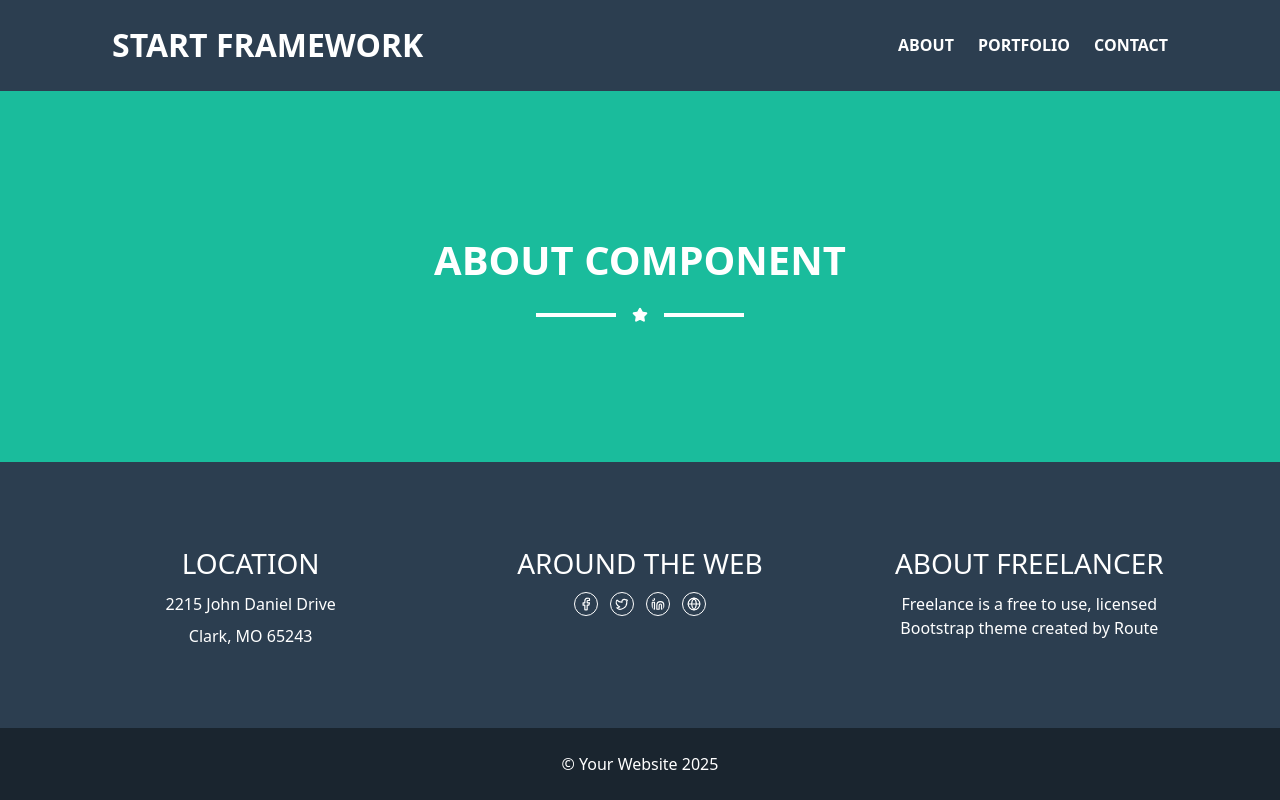
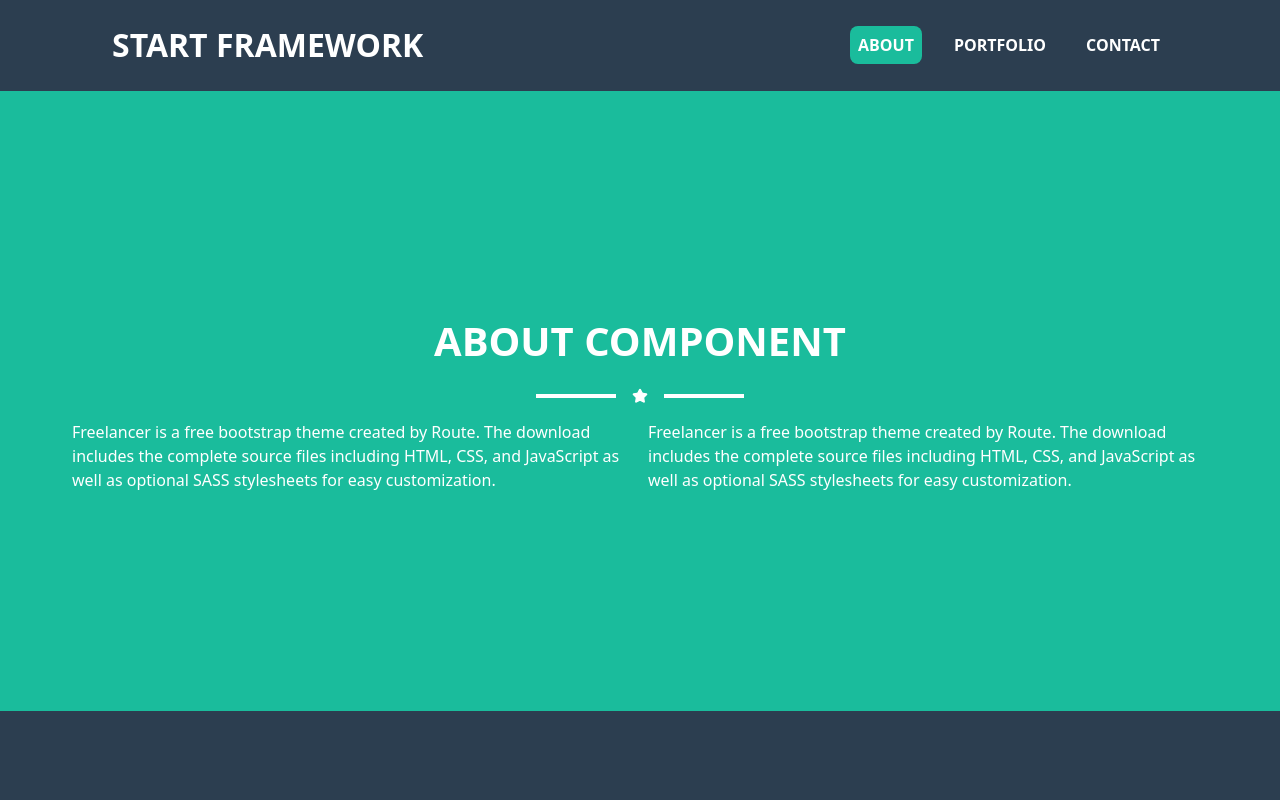
Before and after one commit to Margo-Mikhael/first-react-app2, a React (Vite) app: page /about in a window 1280 px wide. Shown: the top 800 px of the page. Built offline with nearby package versions, Linux system fonts and the light colour scheme.

Commit message:
Enhance About and Home components layout; refactor Navbar to use NavLink for better navigation

```diff
--- a/src/components/About/About.jsx
+++ b/src/components/About/About.jsx
@@ -3,8 +3,28 @@ import Header from "../Header/Header";
 
 export default function About() {
   return (
-    <div className="grow bg-secondary flex items-center justify-center">
-      <Header text="About component" isDark={false} />
+    <div className="grow bg-secondary flex items-center justify-center min-h-[620px] ">
+      {/* section content container */}
+      <div className="flex flex-col gap-4 container  ">
+        <Header text="About component" isDark={false} />
+
+        {/* Paragraphs container */}
+        <div className="flex flex-col md:flex-row text-white container px-18 gap-4">
+          <p>
+            Freelancer is a free bootstrap theme created by Route. The download
+            includes the complete source files including HTML, CSS, and
+            JavaScript as well as optional SASS stylesheets for easy
+            customization.
+          </p>
+
+          <p>
+            Freelancer is a free bootstrap theme created by Route. The download
+            includes the complete source files including HTML, CSS, and
+            JavaScript as well as optional SASS stylesheets for easy
+            customization.
+          </p>
+        </div>
+      </div>
     </div>
   );
 }
--- a/src/components/Home/Home.jsx
+++ b/src/components/Home/Home.jsx
@@ -4,7 +4,7 @@ import avatar from "../../assets/avataaars.svg";
 
 export default function Home() {
   return (
-    <div className="grow bg-secondary flex flex-col items-center justify-center p-28">
+    <div className="grow bg-secondary flex flex-col items-center justify-center min-h-[620px]">
       <div className="flex flex-col items-center gap-4 text-white">
         <img src={avatar} alt="avatar" className="size-[250px]" />
 
--- a/src/components/Navbar/Navbar.jsx
+++ b/src/components/Navbar/Navbar.jsx
@@ -1,6 +1,6 @@
 import { Menu, X } from "lucide-react";
 import React, { useState } from "react";
-import { Link } from "react-router-dom";
+import { Link, NavLink } from "react-router-dom";
 
 export default function Navbar() {
   const [isOpen, setisOpen] = useState(false);
@@ -10,22 +10,43 @@ export default function Navbar() {
       {/* Wrapper */}
       <div className="flex items-center justify-between">
         {/* Logo */}
-        <Link
+        <NavLink
           to="/"
           className="text-2xl md:text-[32px] text-white font-bold uppercase"
         >
           start framework
-        </Link>
-        {/* Links (Desktop) */}
+        </NavLink>
+        {/* NavLinks (Desktop) */}
         <ul className="text-white font-bold uppercase hidden  md:flex flex-row gap-6 ">
           <li>
-            <Link to="about">about</Link>
+            <NavLink
+              className={({ isActive }) =>
+                `p-2 rounded-lg ${isActive ? "bg-secondary" : ""}`
+              }
+              to="about"
+            >
+              about
+            </NavLink>
           </li>
           <li>
-            <Link to="portfolio">Portfolio</Link>
+            <NavLink
+              className={({ isActive }) =>
+                `p-2 rounded-lg ${isActive ? "bg-secondary" : ""}`
+              }
+              to="portfolio"
+            >
+              Portfolio
+            </NavLink>
           </li>
           <li>
-            <Link to="contact">contact</Link>
+            <NavLink
+              className={({ isActive }) =>
+                ` p-2 rounded-lg ${isActive ? "bg-secondary" : ""}`
+              }
+              to="contact"
+            >
+              contact
+            </NavLink>
           </li>
         </ul>
 
@@ -47,13 +68,13 @@ export default function Navbar() {
         <div className="mt-4 block md:hidden font-bold text-white uppercase ">
           <ul className="flex flex-col gap-2">
             <li>
-              <Link to="about">About</Link>
+              <NavLink to="about">About</NavLink>
             </li>
             <li>
-              <Link to="portfolio">Portfolio</Link>
+              <NavLink to="portfolio">Portfolio</NavLink>
             </li>
             <li>
-              <Link to="contact">Contact</Link>
+              <NavLink to="contact">Contact</NavLink>
             </li>
           </ul>
         </div>
```
